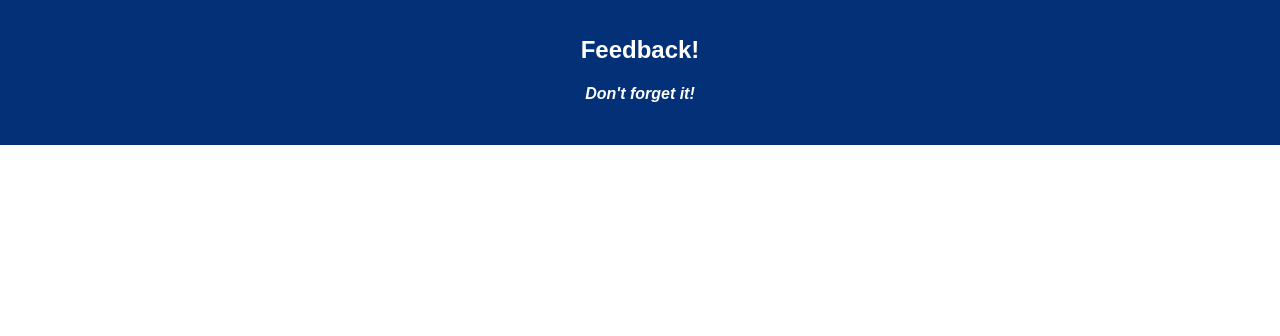
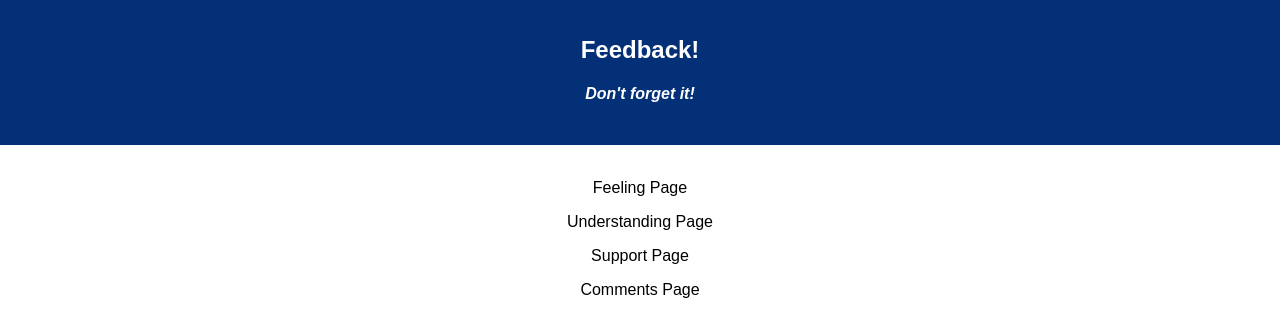
Before and after one commit to stavkidron-coder/redux-feedback-loop, a React (Create React App) app: page / in a window 1280 px wide. Shown: the top 336 px of the page. Built offline with nearby package versions, Linux system fonts and the light colour scheme.

Commit message:
created components for each page

```diff
--- a/package.json
+++ b/package.json
@@ -8,7 +8,10 @@
     "pg": "^8.2.1",
     "react": "^16.8.6",
     "react-dom": "^16.8.6",
-    "react-scripts": "^3.4.0"
+    "react-redux": "^7.2.2",
+    "react-scripts": "^3.4.0",
+    "redux": "^4.0.5",
+    "redux-logger": "^3.0.6"
   },
   "devDependencies": {
     "nodemon": "^1.18.5"
--- a/src/components/App/App.js
+++ b/src/components/App/App.js
@@ -1,5 +1,10 @@
 import React, { Component } from 'react';
-import axios from 'axios';
+
+import Feeling from '../Feeling/Feeling';
+import Understanding from '../Understanding/Understanding';
+import Support from '../Support/Support';
+import Comments from '../Comments/Comments';
+// import axios from 'axios';
 import './App.css';
 
 class App extends Component {
@@ -11,6 +16,12 @@ class App extends Component {
           <h4><i>Don't forget it!</i></h4>
         </header>
         <br/>
+
+        <Feeling/>
+        <Understanding/>
+        <Support/>
+        <Comments/>
+
       </div>
     );
   }
--- /dev/null
+++ b/src/components/Comments/Comments.js
@@ -0,0 +1,11 @@
+import React, {Component} from 'react';
+
+class Comments extends Component {
+    render(){
+        return(
+            <p>Comments Page</p>
+        )
+    }
+}
+
+export default Comments;
--- /dev/null
+++ b/src/components/Feeling/Feeling.js
@@ -0,0 +1,11 @@
+import React, {Component} from 'react';
+
+class Feeling extends Component {
+    render(){
+        return(
+            <p>Feeling Page</p>
+        )
+    }
+}
+
+export default Feeling;
--- /dev/null
+++ b/src/components/Support/Support.js
@@ -0,0 +1,11 @@
+import React, {Component} from 'react';
+
+class Support extends Component {
+    render(){
+        return(
+            <p>Support Page</p>
+        )
+    }
+}
+
+export default Support;
--- /dev/null
+++ b/src/components/Understanding/Understanding.js
@@ -0,0 +1,11 @@
+import React, {Component} from 'react';
+
+class Understanding extends Component {
+    render(){
+        return(
+            <p>Understanding Page</p>
+        )
+    }
+}
+
+export default Understanding;
```
Also changed, not shown: 1 other file (tests, documents, lock files or other folders).
